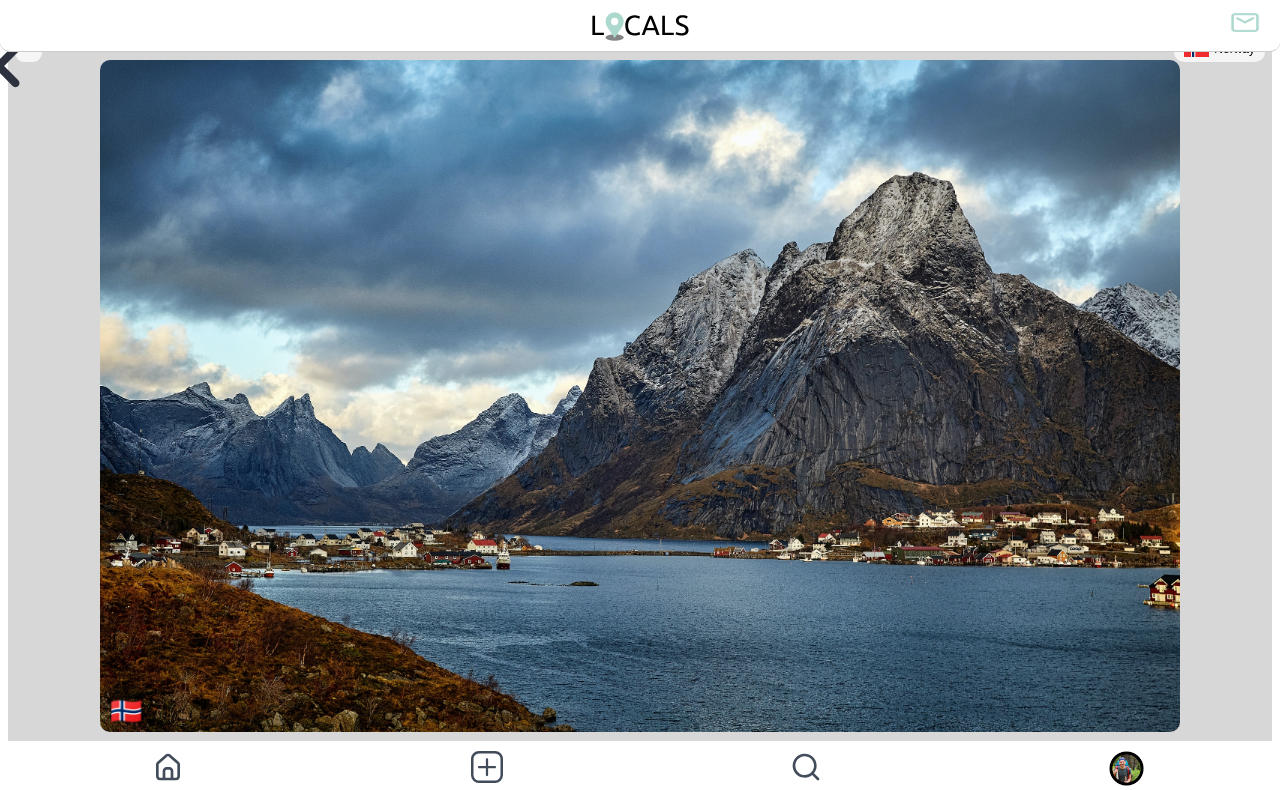
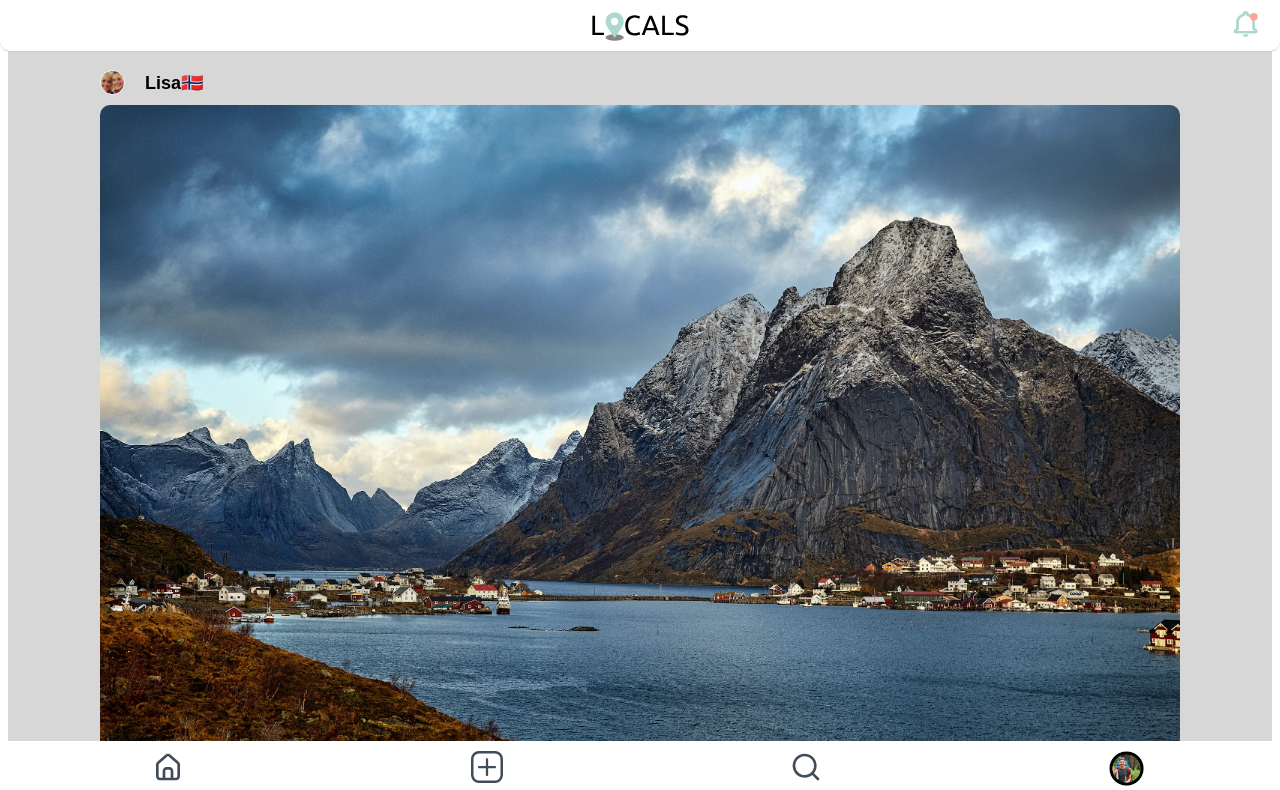
Before and after one commit to theMarlonski/TID_ReactSprints, a React (Create React App) app: page / in a window 1280 px wide. Shown: the top 790 px of the page. Built offline with nearby package versions, Linux system fonts and the light colour scheme.

Commit message:
Implemented routing and cleaned up

```diff
--- a/package.json
+++ b/package.json
@@ -9,6 +9,7 @@
     "font-awesome": "^4.7.0",
     "react": "^18.2.0",
     "react-dom": "^18.2.0",
+    "react-router-dom": "^6.18.0",
     "react-scripts": "5.0.1",
     "web-vitals": "^2.1.4"
   },
--- a/src/App.css
+++ b/src/App.css
@@ -1,4 +1,5 @@
 body {
     margin-bottom: 45px;
+    margin-top: 100px;
     font-family: 'Ubuntu', sans-serif;
 }
--- a/src/App.js
+++ b/src/App.js
@@ -1,14 +1,21 @@
 import './App.css';
+import {Routes, Route} from 'react-router-dom'
+import { BrowserRouter } from 'react-router-dom';
 import Profilescreen from './pages/profilescreen.js'
 import Homepage from './pages/Homepage.js'
 import HellesPost from './pages/HellesPost.js'
 
+
 function App() {
   return (
     <div className="App">
-      <Homepage />
-      <Profilescreen />
-      <HellesPost />
+    <BrowserRouter>
+      <Routes>
+          <Route path="/" element={<Homepage />} />
+          <Route path="/profile" element={<Profilescreen />} />
+          <Route path="/post" element={<HellesPost />} />
+      </Routes>
+    </BrowserRouter>
     </div>
   );
 }
--- a/src/components/Header.css
+++ b/src/components/Header.css
@@ -17,21 +17,21 @@ header {
     margin-bottom: 50px;
 }
 
-.logo {
+.header-logo {
     display: flex;
 }
 
-.logo img {
+.header-logo img {
     width: 100px; /* Adjust logo width */
 }
 
-.icon {
+.header-icon {
     position: absolute;
     top: 10px;
     right: 10px;
     margin-right: 10px; /* Adjust as needed to push the icon to the right */
 }
 
-.icon img {
+.header-icon img {
     width: 30px; /* Adjust notification icon width */
 }
--- a/src/components/Header.js
+++ b/src/components/Header.js
@@ -5,10 +5,10 @@ import Logo from "../Ressources/Icons/Logo.svg";
 function Header(props) {
     return (
       <header>
-        <div className="logo">
+        <div className="header-logo">
           <img src={Logo} alt="LocalsLogo" />
         </div>
-        <div className="icon">
+        <div className="header-icon">
           <img src={props.IconPath} alt="Icon" />
         </div>
       </header>
--- a/src/components/Tags.css
+++ b/src/components/Tags.css
@@ -5,6 +5,7 @@
     line-height: 16px;
     margin-top: -25px;
     margin-bottom: 10px;
+    padding-left: 0px
   }
 
 .tags .tag {
--- /dev/null
+++ b/src/pages/Homepage.css
@@ -0,0 +1,3 @@
+.post-section {
+    margin-top: 45px;
+}
--- a/src/pages/Homepage.js
+++ b/src/pages/Homepage.js
@@ -9,6 +9,7 @@ import PostImage1 from '../Ressources/HomepagePosts/Norway.jpg'
 import PostImage2 from '../Ressources/HomepagePosts/Istanbul.jpg'
 import PostImage3 from '../Ressources/HomepagePosts/Milano.jpg'
 import Footer from '../components/Footer.js';
+import './Homepage.css';
 
 function HomePage() {
   return (
@@ -16,6 +17,7 @@ function HomePage() {
       <Header
         IconPath={Icon}
       />
+      <div className="post-section">
         <HomePost
           profileImage={ProfileImage1}
           name="Lisa🇳🇴"
@@ -37,6 +39,7 @@ function HomePage() {
           flag="🇮🇹"
           tags={["Milano", "Travel", "City", "Culture", "History"]}
           />
+      </div>
       <Footer/>
     </div>
   );
--- a/src/pages/profilescreen.css
+++ b/src/pages/profilescreen.css
@@ -2,4 +2,5 @@
   display: flex;
   flex-direction: column;
   align-items: center;
+  margin-top: 45px;
 }
```
Also changed, not shown: 1 other file (tests, documents, lock files or other folders). Lines whose indentation alone changed are shown as unchanged.
